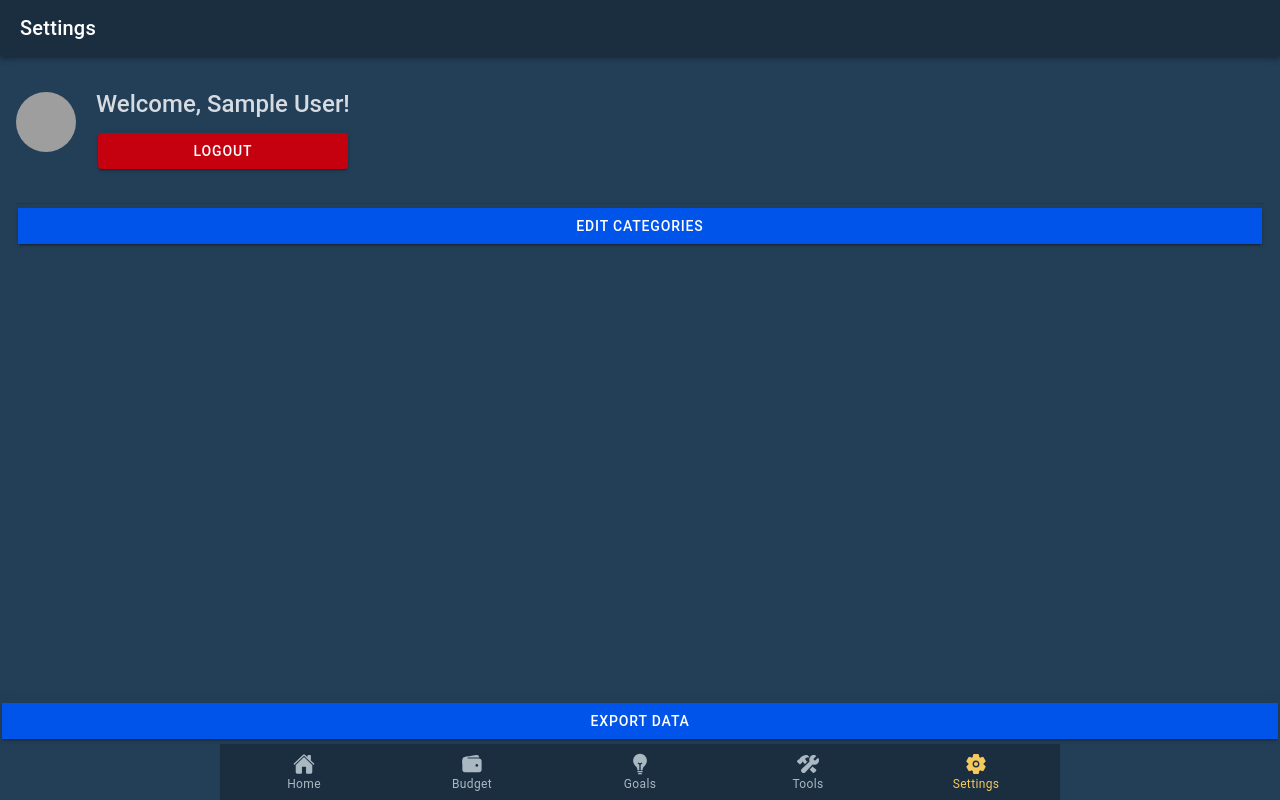
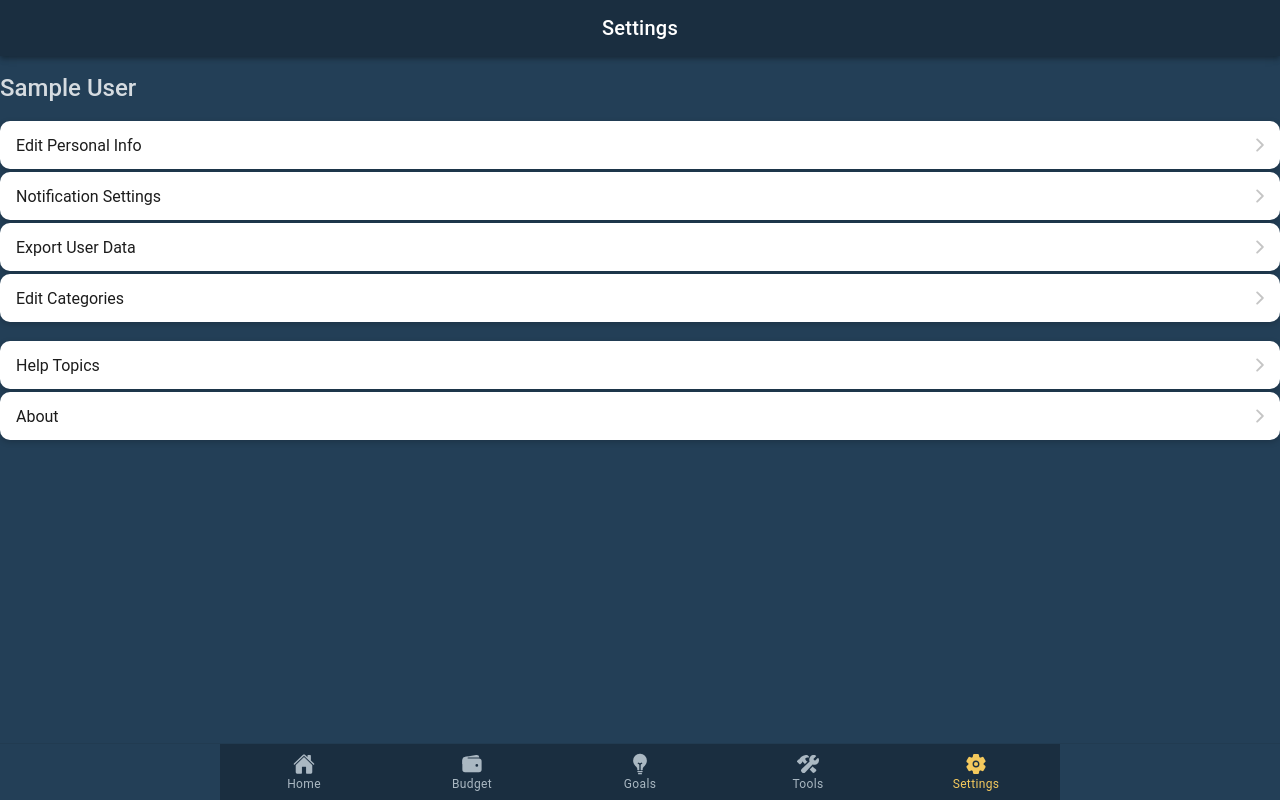
Before and after one commit to The24Kings/BudgetCraft, a React (Vite) app: page /settings in a window 1280 px wide. Built offline with nearby package versions, Linux system fonts and the light colour scheme; no server answers; the database is empty; sample sign-in values are in the browser's storage; grey boxes are pictures that could not be loaded.

Commit message:
created pages for the settings page

```diff
--- a/src/App.tsx
+++ b/src/App.tsx
@@ -2,9 +2,29 @@ import React, { useEffect, useState } from "react";
 import { Redirect, Route } from "react-router-dom";
 import { IonReactRouter } from "@ionic/react-router";
 import { onAuthStateChanged } from "firebase/auth";
-import { collection, doc, DocumentData, getDoc, getDocs, onSnapshot, orderBy, query, QuerySnapshot, where } from "firebase/firestore";
+import {
+	collection,
+	doc,
+	DocumentData,
+	getDoc,
+	getDocs,
+	onSnapshot,
+	orderBy,
+	query,
+	QuerySnapshot,
+	where
+} from "firebase/firestore";
 import { bulb, construct, home, settings, wallet } from "ionicons/icons";
-import { IonApp, IonIcon, IonLabel, IonRouterOutlet, IonTabBar, IonTabButton, IonTabs, setupIonicReact } from "@ionic/react";
+import {
+	IonApp,
+	IonIcon,
+	IonLabel,
+	IonRouterOutlet,
+	IonTabBar,
+	IonTabButton,
+	IonTabs,
+	setupIonicReact
+} from "@ionic/react";
 import BudgetPage from "./pages/BudgetPage";
 import GoalsPage from "./pages/GoalsPage";
 import HomePage from "./pages/HomePage";
@@ -25,8 +45,13 @@ import "@ionic/react/css/display.css";
 import "./theme/variables.css";
 import { Category, parseJSON } from "./utilities/Categories";
 import Goal from "./utilities/Goals/Goal";
+import AboutPage from "./utilities/Settings/AboutPage";
+import EditCategoriesPage from "./utilities/Settings/EditCategoriesPage";
+import EditPersonalInfoPage from "./utilities/Settings/EditPersonalInfoPage";
+import ExportUserDataPage from "./utilities/Settings/ExportUserDataPage";
+import HelpTopicsPage from "./utilities/Settings/HelpTopicsPage";
+import NotificationSettingsPage from "./utilities/Settings/NotificationSettingsPage";
 import Transaction from "./utilities/Transactions/Transaction";
-
 
 setupIonicReact();
 
@@ -306,16 +331,56 @@ const App: React.FC = () => {
 							path="/settings"
 							render={() => {
 								return user ? (
-									<SettingsPage
+									<SettingsPage user={user} />
+								) : (
+									<Redirect to="/login" />
+								);
+							}}
+							exact
+						/>
+						<Route
+							path="/settings/export"
+							render={() =>
+								user ? (
+									<ExportUserDataPage user={user} categoryData={categoryData} />
+								) : (
+									<Redirect to="/login" />
+								)
+							}
+						/>
+						<Route
+							path="/settings/personal"
+							render={() =>
+								user ? <EditPersonalInfoPage /> : <Redirect to="/login" />
+							}
+						/>
+						<Route
+							path="/settings/notifications"
+							render={() =>
+								user ? <NotificationSettingsPage /> : <Redirect to="/login" />
+							}
+						/>
+						<Route
+							path="/settings/edit-categories"
+							render={() =>
+								user ? (
+									<EditCategoriesPage
 										user={user}
 										jsonData={jsonData}
 										categoryData={categoryData}
 									/>
 								) : (
 									<Redirect to="/login" />
-								);
-							}}
-							exact
+								)
+							}
+						/>
+						<Route
+							path="/settings/help"
+							render={() => (user ? <HelpTopicsPage /> : <Redirect to="/login" />)}
+						/>
+						<Route
+							path="/settings/about"
+							render={() => (user ? <AboutPage /> : <Redirect to="/login" />)}
 						/>
 						<Route
 							path="/login"
@@ -333,8 +398,8 @@ const App: React.FC = () => {
 
 					{user && (
 						<IonTabBar slot="bottom">
-							<IonTabButton tab="home" href="/home" >
-								<IonIcon icon={home}/>
+							<IonTabButton tab="home" href="/home">
+								<IonIcon icon={home} />
 								<IonLabel>Home</IonLabel>
 							</IonTabButton>
 							<IonTabButton tab="budget" href="/budget">
--- /dev/null
+++ b/src/pages/SettingsPage.css
@@ -0,0 +1,46 @@
+/* ----------------------------------------
+   Settings Page Styles
+---------------------------------------- */
+
+.settings-content {
+	--background: var(--ion-color-navy-blue-tint);
+	background-color: var(--ion-color-navy-blue-tint);
+	padding: 20px;
+}
+
+.settings-username {
+	font-size: 1.2rem;
+	font-weight: bold;
+	color: white;
+	margin-bottom: 20px;
+	padding-left: 8px;
+}
+
+.settings-container {
+	background: white;
+	border-radius: 16px;
+	padding: 12px;
+	margin-bottom: 20px;
+	box-shadow: 0 2px 6px rgba(0, 0, 0, 0.1);
+}
+
+.settings-container ion-item {
+	--background: transparent;
+	--color: var(--ion-color-navy-blue);
+	font-weight: 500;
+	border-radius: 8px;
+	margin-bottom: 8px;
+	box-shadow: 0 2px 6px rgba(0, 0, 0, 0.05);
+}
+
+/* ----------------------------------------
+   Export User Data Page Styles
+---------------------------------------- */
+
+.export-button {
+	--background: var(--ion-color-mint);
+	--color: black;
+	font-weight: 500;
+	border-radius: 12px;
+	box-shadow: 0 2px 6px rgba(0, 0, 0, 0.1);
+}
--- a/src/pages/SettingsPage.tsx
+++ b/src/pages/SettingsPage.tsx
@@ -1,105 +1,64 @@
-import React, { useRef } from "react";
-import { signOut } from "firebase/auth";
-import { IonAvatar, IonButton, IonContent, IonFooter, IonHeader, IonItemDivider, IonItemGroup, IonModal, IonPage, IonText, IonTitle, IonToolbar } from "@ionic/react";
-import { Category, EntryCategories } from "../utilities/Categories";
-import { exportUserDataJSON } from "../utilities/DataExport";
-import { auth } from "../utilities/FirebaseConfig";
+import React from "react";
+import {
+	IonButton,
+	IonContent,
+	IonHeader,
+	IonItem,
+	IonLabel,
+	IonList,
+	IonPage,
+	IonText,
+	IonTitle,
+	IonToolbar
+} from "@ionic/react";
 
-
-const SettingsPage: React.FC<{user: any, jsonData: any, categoryData: Category[]}> = ({ user, jsonData, categoryData }) => {
-    const handleLogout = async () => {
-		try {
-			await signOut(auth);
-			console.log("User signed out");
-		} catch (error) {
-			console.error("Logout Error:", error);
-		}
-	};
-
-	const handleExportJSON = () => {
-		if (user) {
-			const categories: any[] = [];
-			exportUserDataJSON(user.uid, categories);
-		}
-	};
-
-    const userName = user?.displayName || (user?.email?.split("@")[0]) || "User";
-
-    const modalCategoryRef = useRef<HTMLIonModalElement>(null);
-
-    const showCategoryModal = () => {
-        if (modalCategoryRef.current) {
-            modalCategoryRef.current.present();
-        }
-    }
+const SettingsPage: React.FC<{ user: any }> = ({ user }) => {
+	const userName = user?.displayName || user?.email?.split("@")[0] || "User";
 
 	return (
-		<IonPage id="main-content">
+		<IonPage>
 			<IonHeader>
 				<IonToolbar>
-					<IonTitle>Settings</IonTitle>
+					<IonTitle className="ion-text-center">Settings</IonTitle>
 				</IonToolbar>
 			</IonHeader>
-			<IonContent className="ion-padding">
-				<IonItemGroup
-					style={{ display: "flex", alignItems: "center", justifyContent: "left" }}
-				>
-					<IonAvatar
-						className="menu-avatar"
-						style={{
-							marginRight: "20px",
-							width: "60px",
-							height: "60px"
-						}}
-					>
-						<img
-							src={"https://ionicframework.com/docs/img/demos/avatar.svg"}
-							alt="User Avatar"
-						/>
-					</IonAvatar>
-					<div style={{ display: "flex", flexDirection: "column" }}>
-						<IonText>
-							<h2>Welcome, {userName}!</h2>
-						</IonText>
-						<IonButton color="danger" onClick={handleLogout}>Logout</IonButton>
-					</div>
-				</IonItemGroup>
 
-				<IonItemDivider />
+			<IonContent className="settings-content">
+				{/* User Name Header */}
+				<IonText className="settings-username">
+					<h2>{userName}</h2>
+				</IonText>
 
-				<IonItemGroup>
-					<IonButton expand="full" color="primary" onClick={showCategoryModal}>
-						<IonText>Edit Categories</IonText>
-					</IonButton>
-				</IonItemGroup>
+				{/* Container 1 */}
+				<div className="settings-container">
+					<IonList lines="none">
+						<IonItem button detail={true} routerLink="/settings/personal">
+							<IonLabel>Edit Personal Info</IonLabel>
+						</IonItem>
+						<IonItem button detail={true} routerLink="/settings/notifications">
+							<IonLabel>Notification Settings</IonLabel>
+						</IonItem>
+						<IonItem button detail={true} routerLink="/settings/export">
+							<IonLabel>Export User Data</IonLabel>
+						</IonItem>
+						<IonItem button detail={true} routerLink="/settings/edit-categories">
+							<IonLabel>Edit Categories</IonLabel>
+						</IonItem>
+					</IonList>
+				</div>
+
+				{/* Container 2 */}
+				<div className="settings-container">
+					<IonList lines="none">
+						<IonItem button detail={true} routerLink="/settings/help">
+							<IonLabel>Help Topics</IonLabel>
+						</IonItem>
+						<IonItem button detail={true} routerLink="/settings/about">
+							<IonLabel>About</IonLabel>
+						</IonItem>
+					</IonList>
+				</div>
 			</IonContent>
-			<IonFooter>
-				<IonButton expand="full" color="primary" onClick={handleExportJSON}>
-					Export Data
-				</IonButton>
-			</IonFooter>
-
-			<IonModal
-				ref={modalCategoryRef}
-				isOpen={false}
-				onDidDismiss={() => modalCategoryRef.current?.dismiss()}
-			>
-				<IonHeader>
-					<IonToolbar>
-						<IonTitle>Edit Categories</IonTitle>
-						<IonButton
-							fill="clear"
-							slot="end"
-							onClick={() => modalCategoryRef.current?.dismiss()}
-						>
-							Close
-						</IonButton>
-					</IonToolbar>
-				</IonHeader>
-				<IonContent className="ion-padding">
-					<EntryCategories userID={user.uid} json={jsonData} categories={categoryData} />
-				</IonContent>
-			</IonModal>
 		</IonPage>
 	);
 };
--- /dev/null
+++ b/src/utilities/Settings/AboutPage.tsx
@@ -0,0 +1,30 @@
+import React from "react";
+import {
+	IonBackButton,
+	IonButtons,
+	IonContent,
+	IonHeader,
+	IonPage,
+	IonTitle,
+	IonToolbar
+} from "@ionic/react";
+
+const AboutPage: React.FC = () => {
+	return (
+		<IonPage>
+			<IonHeader>
+				<IonToolbar>
+					<IonButtons slot="start">
+						<IonBackButton defaultHref="/settings" />
+					</IonButtons>
+					<IonTitle>About</IonTitle>
+				</IonToolbar>
+			</IonHeader>
+			<IonContent className="ion-padding">
+				<p>Page content goes here.</p>
+			</IonContent>
+		</IonPage>
+	);
+};
+
+export default AboutPage;
--- /dev/null
+++ b/src/utilities/Settings/EditCategoriesPage.tsx
@@ -0,0 +1,35 @@
+import React from "react";
+import {
+	IonBackButton,
+	IonButtons,
+	IonContent,
+	IonHeader,
+	IonPage,
+	IonTitle,
+	IonToolbar
+} from "@ionic/react";
+import { Category, EntryCategories } from "../Categories";
+
+const EditCategoriesPage: React.FC<{ user: any; jsonData: any; categoryData: Category[] }> = ({
+	user,
+	jsonData,
+	categoryData
+}) => {
+	return (
+		<IonPage>
+			<IonHeader>
+				<IonToolbar>
+					<IonButtons slot="start">
+						<IonBackButton defaultHref="/settings" />
+					</IonButtons>
+					<IonTitle>Edit Categories</IonTitle>
+				</IonToolbar>
+			</IonHeader>
+			<IonContent className="ion-padding">
+				<EntryCategories userID={user.uid} json={jsonData} categories={categoryData} />
+			</IonContent>
+		</IonPage>
+	);
+};
+
+export default EditCategoriesPage;
--- /dev/null
+++ b/src/utilities/Settings/EditPersonalInfoPage.tsx
@@ -0,0 +1,30 @@
+import React from "react";
+import {
+	IonBackButton,
+	IonButtons,
+	IonContent,
+	IonHeader,
+	IonPage,
+	IonTitle,
+	IonToolbar
+} from "@ionic/react";
+
+const EditPersonalInfoPage: React.FC = () => {
+	return (
+		<IonPage>
+			<IonHeader>
+				<IonToolbar>
+					<IonButtons slot="start">
+						<IonBackButton defaultHref="/settings" />
+					</IonButtons>
+					<IonTitle>Edit Personal Info</IonTitle>
+				</IonToolbar>
+			</IonHeader>
+			<IonContent className="ion-padding">
+				<p>Page content goes here.</p>
+			</IonContent>
+		</IonPage>
+	);
+};
+
+export default EditPersonalInfoPage;
--- /dev/null
+++ b/src/utilities/Settings/ExportUserDataPage.tsx
@@ -0,0 +1,74 @@
+import React, { useState } from "react";
+import {
+	IonAlert,
+	IonBackButton,
+	IonButton,
+	IonButtons,
+	IonContent,
+	IonHeader,
+	IonPage,
+	IonTitle,
+	IonToolbar
+} from "@ionic/react";
+import { Category } from "../Categories";
+import { exportUserDataJSON } from "../DataExport";
+
+interface ExportUserDataPageProps {
+	user: any;
+	categoryData: Category[];
+}
+
+const ExportUserDataPage: React.FC<ExportUserDataPageProps> = ({ user, categoryData }) => {
+	const [showAlert, setShowAlert] = useState(false);
+
+	const handleExport = async () => {
+		setShowAlert(false);
+		await exportUserDataJSON(user.uid, categoryData);
+	};
+
+	return (
+		<IonPage>
+			<IonHeader>
+				<IonToolbar>
+					<IonButtons slot="start">
+						<IonBackButton defaultHref="/settings" />
+					</IonButtons>
+					<IonTitle>Export User Data</IonTitle>
+				</IonToolbar>
+			</IonHeader>
+
+			<IonContent
+				className="ion-padding"
+				style={{ "--background": "var(--ion-color-navy-blue-tint)" }}
+			>
+				<IonButton
+					expand="block"
+					className="export-button"
+					onClick={() => setShowAlert(true)}
+				>
+					Export User Data
+				</IonButton>
+
+				<IonAlert
+					isOpen={showAlert}
+					onDidDismiss={() => setShowAlert(false)}
+					header="Confirm Download"
+					message="Do you want to download all of your user data as a JSON file?"
+					buttons={[
+						{
+							text: "Cancel",
+							role: "cancel",
+							cssClass: "alert-button-cancel"
+						},
+						{
+							text: "Okay",
+							handler: handleExport
+						}
+					]}
+				/>
+			</IonContent>
+		</IonPage>
+	);
+};
+
+export default ExportUserDataPage;
--- /dev/null
+++ b/src/utilities/Settings/HelpTopicsPage.tsx
@@ -0,0 +1,30 @@
+import React from "react";
+import {
+	IonBackButton,
+	IonButtons,
+	IonContent,
+	IonHeader,
+	IonPage,
+	IonTitle,
+	IonToolbar
+} from "@ionic/react";
+
+const HelpTopicsPage: React.FC = () => {
+	return (
+		<IonPage>
+			<IonHeader>
+				<IonToolbar>
+					<IonButtons slot="start">
+						<IonBackButton defaultHref="/settings" />
+					</IonButtons>
+					<IonTitle>Help Topics</IonTitle>
+				</IonToolbar>
+			</IonHeader>
+			<IonContent className="ion-padding">
+				<p>Page content goes here.</p>
+			</IonContent>
+		</IonPage>
+	);
+};
+
+export default HelpTopicsPage;
--- /dev/null
+++ b/src/utilities/Settings/NotificationSettingsPage.tsx
@@ -0,0 +1,30 @@
+import React from "react";
+import {
+	IonBackButton,
+	IonButtons,
+	IonContent,
+	IonHeader,
+	IonPage,
+	IonTitle,
+	IonToolbar
+} from "@ionic/react";
+
+const NotificationSettingsPage: React.FC = () => {
+	return (
+		<IonPage>
+			<IonHeader>
+				<IonToolbar>
+					<IonButtons slot="start">
+						<IonBackButton defaultHref="/settings" />
+					</IonButtons>
+					<IonTitle>Notifications Settings</IonTitle>
+				</IonToolbar>
+			</IonHeader>
+			<IonContent className="ion-padding">
+				<p>Page content goes here.</p>
+			</IonContent>
+		</IonPage>
+	);
+};
+
+export default NotificationSettingsPage;
```
Lines whose indentation alone changed are shown as unchanged.
